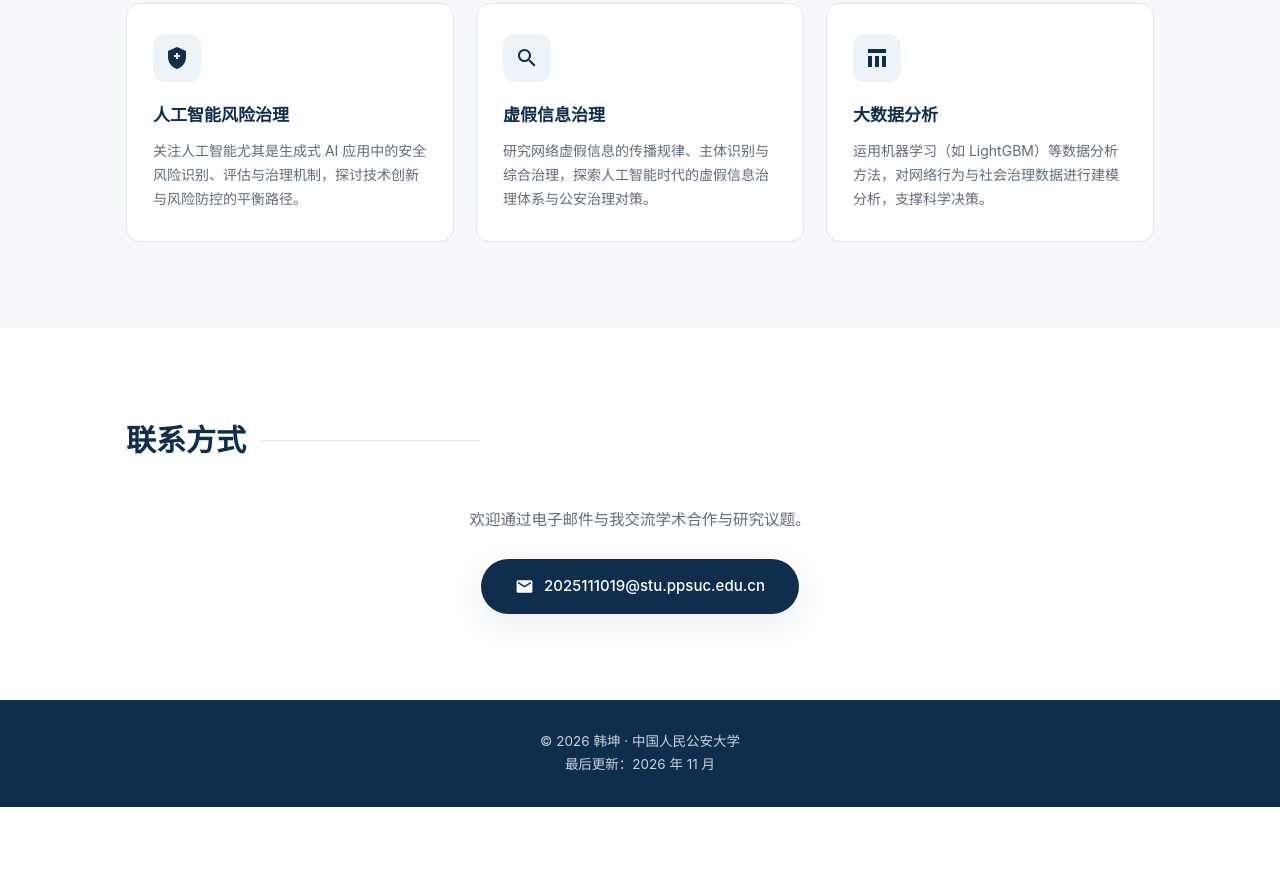
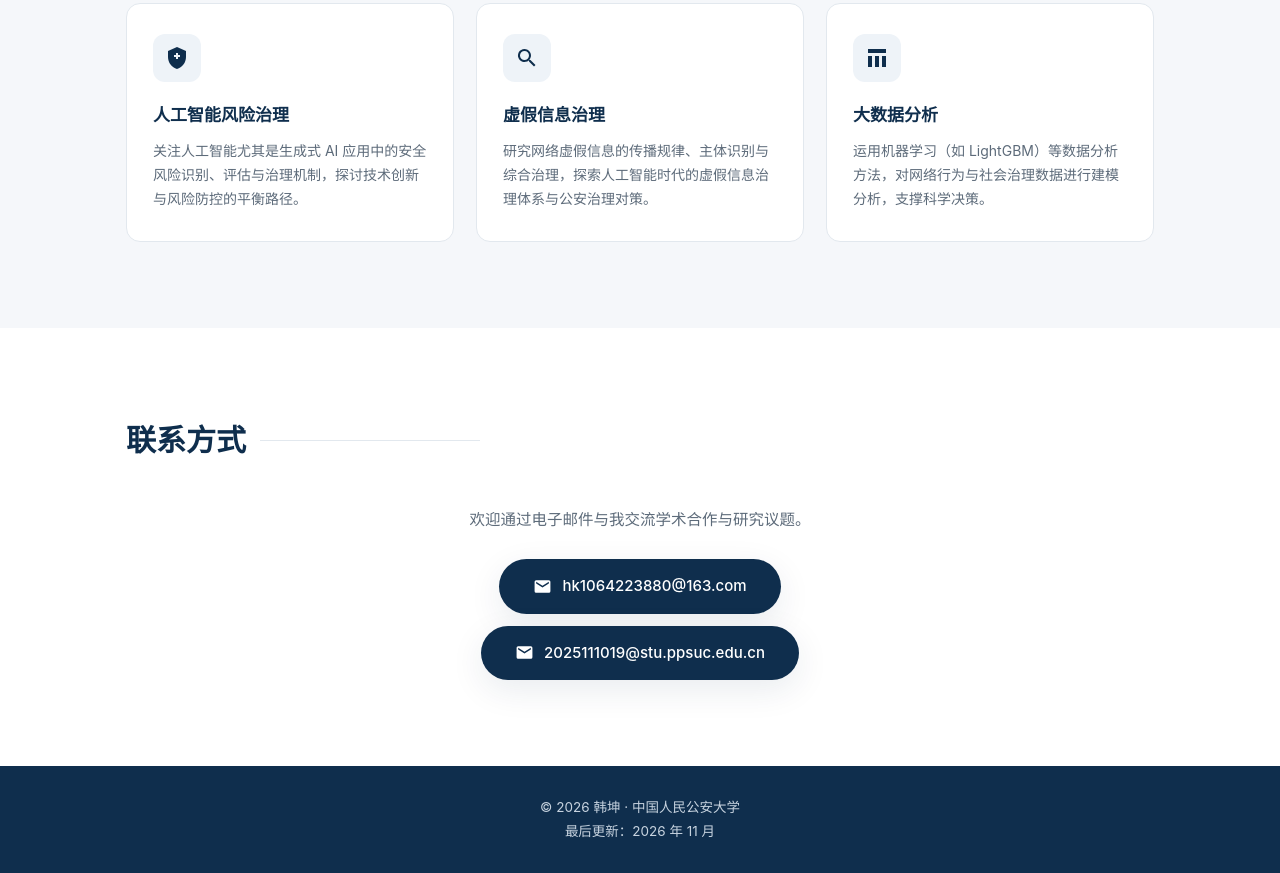
Before and after one commit to KunHan-C/KunHan-C.github.io, a plain HTML site: page index.html in a window 1280 px wide. Shown: the part 1223-2096 px from the top of the page. Before the commit the page ends 2030 px from the top, so only its background shows below. Drawn offline with Linux system fonts and the light colour scheme; a web font is replaced by a local one.

Commit message:
Add files via upload

```diff
--- a/index.html
+++ b/index.html
@@ -130,6 +130,8 @@ section{padding:86px 0}
   background:var(--navy);color:#fff;padding:14px 34px;border-radius:999px;
   font-size:15px;font-weight:500;box-shadow:var(--shadow);
 }
+.contact-emails{display:flex;flex-direction:column;align-items:center;gap:12px;margin-top:26px}
+.contact-emails .contact-email{margin-top:0}
 .contact-email:hover{background:var(--navy-2);color:#fff}
 .contact-email svg{width:19px;height:19px;fill:currentColor}
 
@@ -273,10 +275,16 @@ section{padding:86px 0}
     <h2 class="section-title reveal" data-zh="联系方式" data-en="Contact">联系方式 <span class="en-sub" data-zh="CONTACT" data-en="GET IN TOUCH">CONTACT</span></h2>
     <div class="contact-box reveal">
       <p data-zh="欢迎通过电子邮件与我交流学术合作与研究议题。" data-en="Feel free to reach out via email for academic collaboration and research discussions.">欢迎通过电子邮件与我交流学术合作与研究议题。</p>
-      <a class="contact-email" href="mailto:2025111019@stu.ppsuc.edu.cn">
-        <svg viewBox="0 0 24 24"><path d="M20 4H4a2 2 0 0 0-2 2v12a2 2 0 0 0 2 2h16a2 2 0 0 0 2-2V6a2 2 0 0 0-2-2zm0 4.2-8 5-8-5V6l8 5 8-5v2.2z"/></svg>
-        2025111019@stu.ppsuc.edu.cn
-      </a>
+      <div class="contact-emails">
+        <a class="contact-email" href="mailto:hk1064223880@163.com">
+          <svg viewBox="0 0 24 24"><path d="M20 4H4a2 2 0 0 0-2 2v12a2 2 0 0 0 2 2h16a2 2 0 0 0 2-2V6a2 2 0 0 0-2-2zm0 4.2-8 5-8-5V6l8 5 8-5v2.2z"/></svg>
+          hk1064223880@163.com
+        </a>
+        <a class="contact-email" href="mailto:2025111019@stu.ppsuc.edu.cn">
+          <svg viewBox="0 0 24 24"><path d="M20 4H4a2 2 0 0 0-2 2v12a2 2 0 0 0 2 2h16a2 2 0 0 0 2-2V6a2 2 0 0 0-2-2zm0 4.2-8 5-8-5V6l8 5 8-5v2.2z"/></svg>
+          2025111019@stu.ppsuc.edu.cn
+        </a>
+      </div>
     </div>
   </div>
 </section>
```
